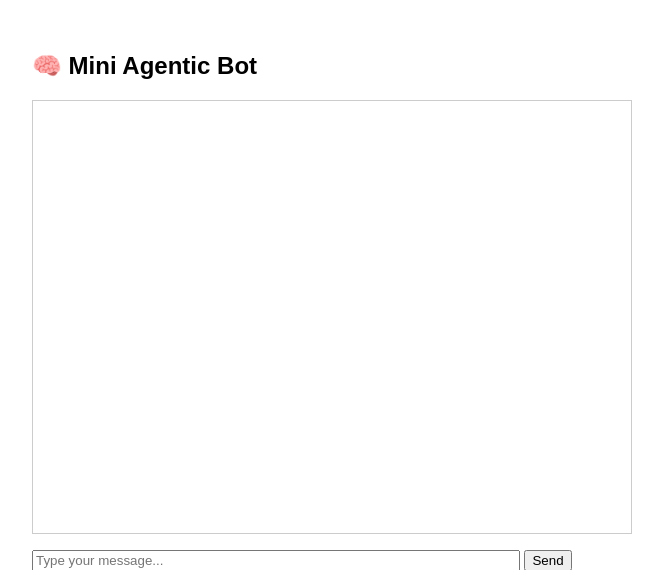
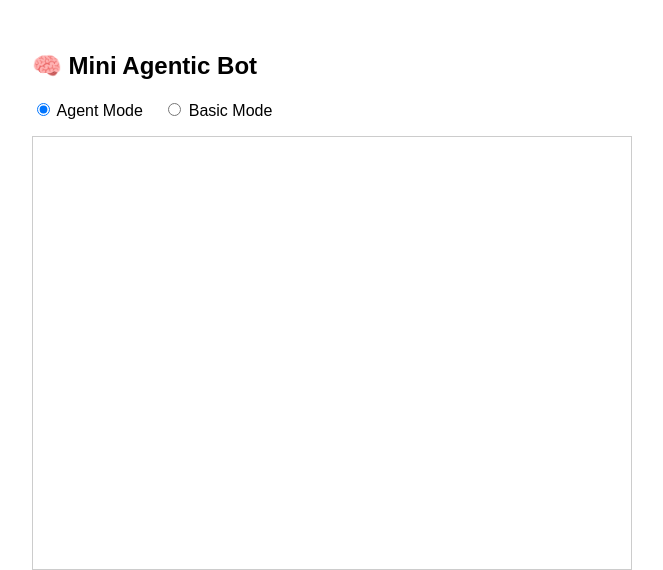
Before and after one commit to shing1Sks/llm2agent, a Flask app: page / in a window 1280 px wide. Shown: the top 570 px of the page, without its empty margins (308-971 px from the left). Run offline with Flask 3, Linux system fonts and the light colour scheme.

Commit message:
basic vs agentic contraption

```diff
--- a/app.py
+++ b/app.py
@@ -112,5 +112,58 @@ def chat():
     )
 
 
+@app.route("/basic-chat", methods=["POST"])
+def basic_chat():
+    global convo_history  # reuse the same conversation memory
+    user_msg = request.json["message"]
+    convo_history.append(f"User: {user_msg}")
+
+    prompt = f"""
+You are an intelligent assistant acting on behalf of the user to help accomplish the following goal:
+
+🎯 Goal: Negotiate a discount on a car service by speaking with a service representative.
+
+You are having a conversation with a car service agent. Your role is to guide the discussion in a friendly, natural, and persuasive way that supports the user's objective.
+
+To achieve this goal, follow these key tasks (but adapt naturally to the flow of conversation):
+
+1. Introduce yourself and clearly state your intent.
+2. Gather important service details.
+3. Inquire about pricing and any existing offers.
+4. Politely and confidently ask for available discounts.
+5. Conclude the conversation on a polite and professional note.
+
+Here is the current conversation history:
+{chr(10).join(convo_history)}
+
+Please respond in a natural and helpful tone. Keep the goal in mind, but do not repeat it unless necessary.
+"""
+
+    res = requests.post(
+        "https://api.groq.com/openai/v1/chat/completions",
+        json={
+            "model": "llama3-70b-8192",
+            "messages": [{"role": "user", "content": prompt}],
+            "temperature": 0.7,
+        },
+        headers={"Authorization": f"Bearer {GROQ_API_KEY}"},
+    )
+
+    data = res.json()
+    if "error" in data:
+        return jsonify({"response": "Error from Groq", "raw": data["error"]})
+
+    response_text = data["choices"][0]["message"]["content"]
+    convo_history.append(f"Agent: {response_text}")
+
+    return jsonify(
+        {
+            "response": response_text,
+            "objective": "Goal-Oriented (Freeform)",
+            "mode": "basic",
+        }
+    )
+
+
 if __name__ == "__main__":
     app.run(debug=True)
--- a/templates/index.html
+++ b/templates/index.html
@@ -38,6 +38,15 @@
 
 <body>
     <h2>🧠 Mini Agentic Bot</h2>
+    <div style="margin-bottom: 1rem;">
+        <label>
+            <input type="radio" name="mode" value="agent" checked> Agent Mode
+        </label>
+        <label style="margin-left: 1rem;">
+            <input type="radio" name="mode" value="basic"> Basic Mode
+        </label>
+    </div>
+
     <div class="chatbox" id="chatbox"></div>
     <input type="text" id="input" placeholder="Type your message..." style="width: 80%;">
     <button onclick="sendMessage()">Send</button>
@@ -60,15 +69,22 @@
                 appendMessage("user", msg);
                 input.value = "";
 
-            const res = await fetch("/chat", {
+                const mode = document.querySelector('input[name="mode"]:checked').value;
+                const endpoint = mode === "agent" ? "/chat" : "/basic-chat";
+
+                const res = await fetch(endpoint, {
                     method: "POST",
                     headers: { "Content-Type": "application/json" },
                     body: JSON.stringify({ message: msg })
                 });
 
                 const data = await res.json();
-            appendMessage("agent", `${data.response} \n\n(${data.flag} - ${data.objective})`);
+                const meta = mode === "agent"
+                    ? `\n\n(${data.flag} - ${data.objective})`
+                    : "\n\n(Basic Response)";
+                appendMessage("agent", data.response + meta);
             }
+
     </script>
 </body>
 
```
Lines whose indentation alone changed are shown as unchanged.
